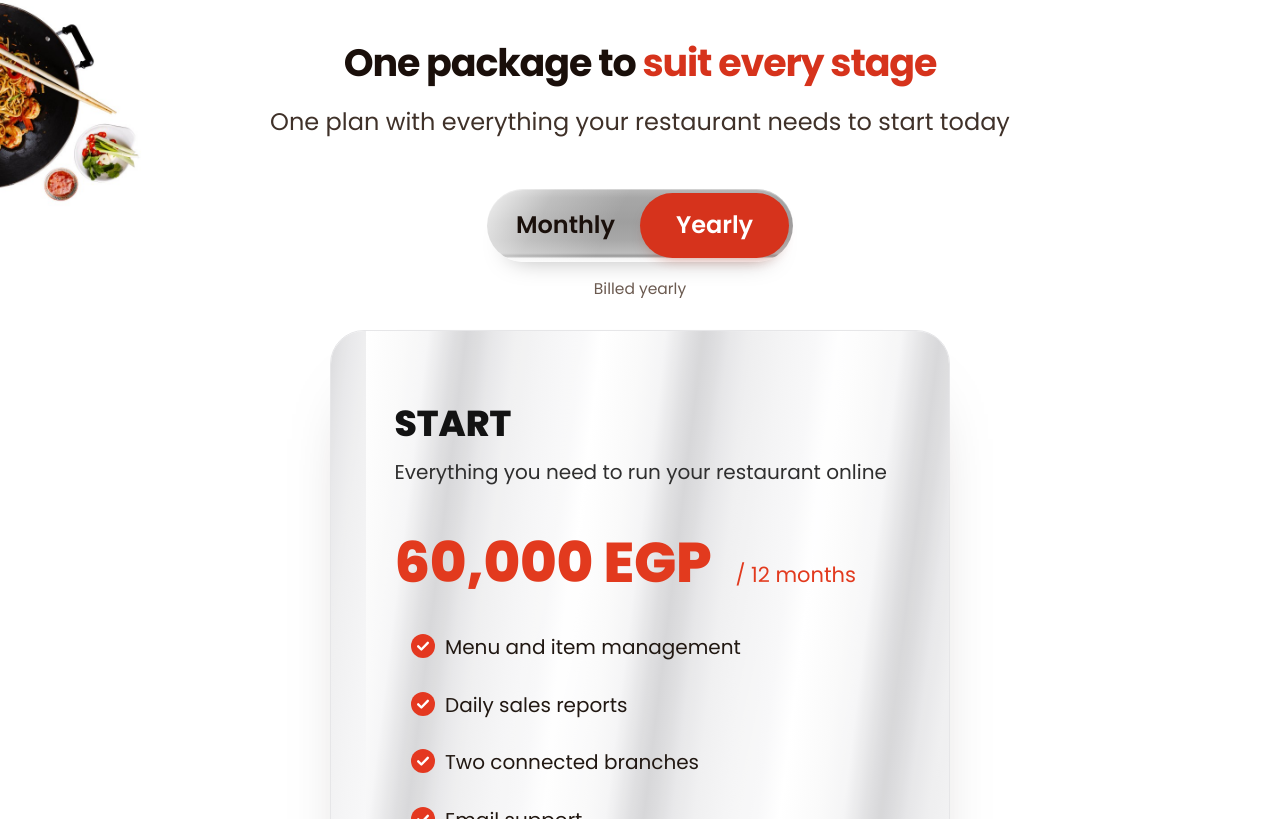
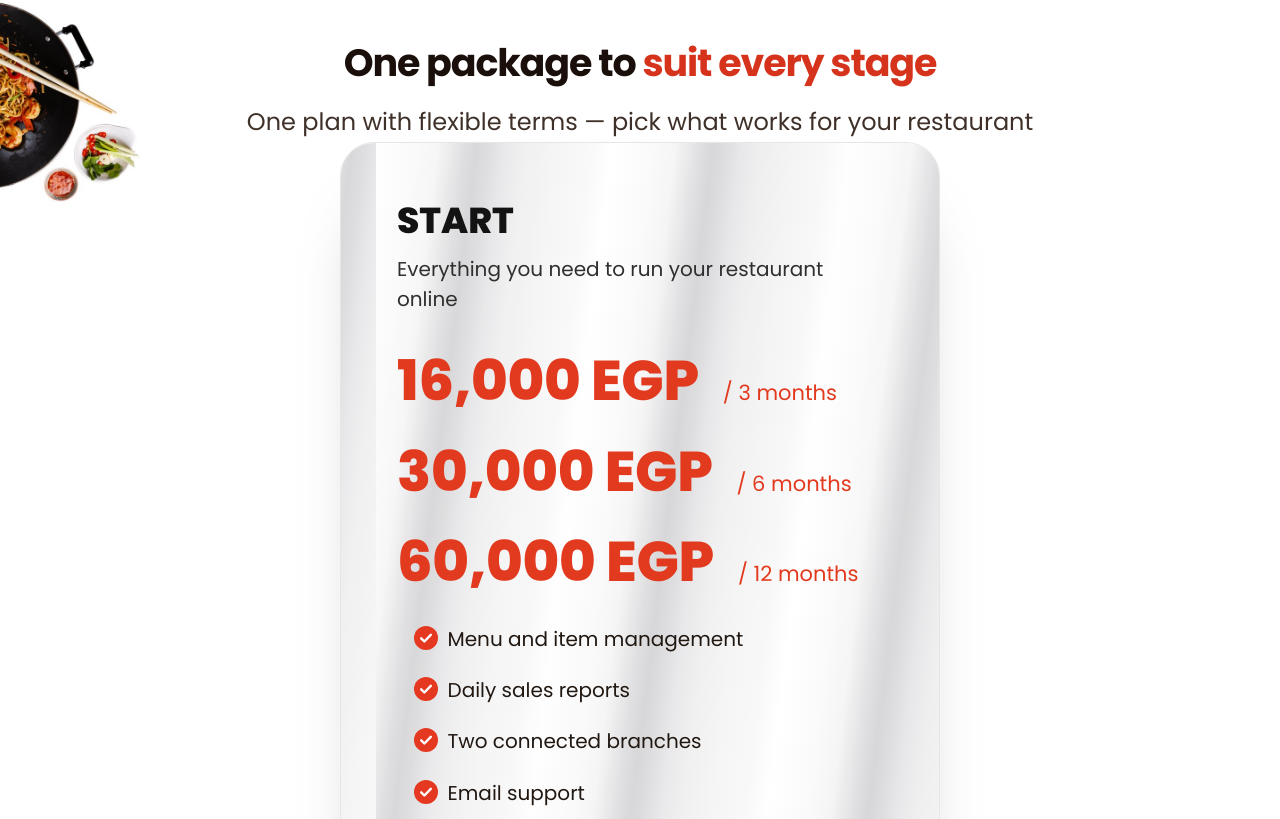
Before and after one commit to NawyOrders/Landing-Page, a Next.js app: page /en in a window 1280 px wide. Shown: the part 4401-5220 px from the top of the page. Built offline with nearby package versions, Linux system fonts and the light colour scheme; a web font is replaced by a local one.

Commit message:
fix: adjust pricing component layout and update Arabic/English translations for flexible terms

```diff
--- a/app/globals.css
+++ b/app/globals.css
@@ -1490,10 +1490,10 @@ a {
 
 .plans-grid {
   display: grid;
-  grid-template-columns: minmax(0, 620px);
+  grid-template-columns: minmax(0, 600px);
   justify-content: center;
   gap: 0;
-  max-width: 620px;
+  max-width: 600px;
   margin-inline: auto;
   align-items: stretch;
 }
@@ -1502,9 +1502,9 @@ a {
   position: relative;
   display: flex;
   flex-direction: column;
-  min-height: 0;
-  padding-block: 71.5px 64px;
-  padding-inline: 63.5px 54px;
+  min-height: 880px;
+  padding-block: 56px 52px;
+  padding-inline: 56px;
   overflow: hidden;
   border-radius: 34px;
   transform-style: preserve-3d;
@@ -1596,9 +1596,9 @@ a {
 .plan-prices {
   display: flex;
   flex-direction: column;
-  gap: 37.3px;
+  gap: 28px;
   min-height: 0;
-  margin-block-start: 44.7px;
+  margin-block-start: 36px;
 }
 
 .plans-grid.is-monthly .plan-prices {
@@ -1650,8 +1650,8 @@ a {
 
 .plan-features {
   display: grid;
-  gap: 30.8px;
-  margin-block-start: 38.8px;
+  gap: 24px;
+  margin-block-start: 32px;
   padding-inline-start: 16.5px;
   list-style: none;
 }
@@ -2285,6 +2285,21 @@ a {
   color: #5a463b;
 }
 
+.faq-list details[open] p {
+  animation: faqAnswerIn 0.25s ease both;
+}
+
+@keyframes faqAnswerIn {
+  from {
+    opacity: 0;
+    transform: translateY(-4px);
+  }
+  to {
+    opacity: 1;
+    transform: none;
+  }
+}
+
 .faq-aside {
   position: sticky;
   top: 108px;
--- a/components/Faq.tsx
+++ b/components/Faq.tsx
@@ -24,6 +24,7 @@ export default function Faq({ dict }: { dict?: Dictionary } = {}) {
             {faqs.map((item, index) => (
               <details
                 key={item.q}
+                name="faq"
                 data-reveal="left"
                 style={{ '--reveal-delay': `${index * 100}ms` } as CSSProperties}
               >
--- a/components/Pricing.tsx
+++ b/components/Pricing.tsx
@@ -1,39 +1,10 @@
-'use client';
-
-import { useId, useState, type CSSProperties, type KeyboardEvent } from 'react';
+import type { CSSProperties } from 'react';
 import { CheckIcon } from './Icons';
 import RegisterLink from './RegisterLink';
 import type { Dictionary } from '@/lib/i18n/dictionary';
 
-type Billing = 'monthly' | 'yearly';
-
 export default function Pricing({ dict }: { dict: Dictionary }) {
   const plans = dict.pricing.plans;
-  const [billing, setBilling] = useState<Billing>('yearly');
-  const yearly = billing === 'yearly';
-  const plansId = useId();
-
-  function handleBillingKeyDown(event: KeyboardEvent<HTMLDivElement>) {
-    const { key } = event;
-    if (!['ArrowLeft', 'ArrowRight', 'ArrowUp', 'ArrowDown', 'Home', 'End'].includes(key)) {
-      return;
-    }
-
-    event.preventDefault();
-    const next: Billing =
-      key === 'Home'
-        ? 'monthly'
-        : key === 'End'
-          ? 'yearly'
-          : billing === 'monthly'
-            ? 'yearly'
-            : 'monthly';
-
-    setBilling(next);
-    event.currentTarget
-      .querySelectorAll<HTMLButtonElement>('[role="radio"]')
-      [next === 'monthly' ? 0 : 1]?.focus();
-  }
 
   return (
     <section id="pricing" className="pricing-section">
@@ -51,68 +22,22 @@ export default function Pricing({ dict }: { dict: Dictionary }) {
           <h2 className="section-title">
             {dict.pricing.title1} <span className="accent">{dict.pricing.title2}</span>
           </h2>
-          <p className="section-sub">
-            {dict.pricing.subtitle}
-          </p>
+          <p className="section-sub">{dict.pricing.subtitle}</p>
         </header>
 
-        <div
-          className={`billing-toggle${yearly ? ' is-yearly' : ''}`}
-          data-reveal
-          role="radiogroup"
-          aria-label="Billing period"
-          onKeyDown={handleBillingKeyDown}
-        >
-          <span className="billing-thumb" aria-hidden="true" />
-          <button
-            type="button"
-            role="radio"
-            aria-checked={billing === 'monthly'}
-            aria-controls={plansId}
-            tabIndex={billing === 'monthly' ? 0 : -1}
-            onClick={() => setBilling('monthly')}
-          >
-            {dict.pricing.monthly}
-          </button>
-          <button
-            type="button"
-            role="radio"
-            aria-checked={billing === 'yearly'}
-            aria-controls={plansId}
-            tabIndex={billing === 'yearly' ? 0 : -1}
-            onClick={() => setBilling('yearly')}
-          >
-            {dict.pricing.yearly}
-          </button>
-        </div>
-
-        <p className="billing-note" aria-live="polite" aria-atomic="true">
-          <span key={billing}>{yearly ? dict.pricing.billingNoteYearly : dict.pricing.billingNoteMonthly}</span>
-        </p>
-
-        <div
-          id={plansId}
-          className={`plans-grid${yearly ? '' : ' is-monthly'}`}
-          data-billing={billing}
-        >
+        <div className="plans-grid">
           {plans.map((plan, index) => (
             <article
               key={plan.key}
-              className={`plan-card plan-card--${plan.key === 'growth' ? 'dark' : 'light'}`}
+              className="plan-card plan-card--light"
               data-reveal="flipup"
-              data-billing={billing}
               style={{ '--reveal-delay': `${index * 160}ms` } as CSSProperties}
             >
               <h3>{plan.name}</h3>
               <p className="plan-desc">{plan.desc}</p>
 
-              <div
-                key={billing}
-                className="plan-prices"
-                aria-live="polite"
-                aria-atomic="true"
-              >
-                {(yearly ? plan.prices.yearly : plan.prices.monthly).map((price) => (
+              <div className="plan-prices">
+                {plan.prices.map((price) => (
                   <p className="plan-price" key={price.amount + price.term}>
                     <span className="plan-amount">{price.amount}</span>
                     <span className="plan-term">{price.term}</span>
--- a/lib/i18n/ar.ts
+++ b/lib/i18n/ar.ts
@@ -102,20 +102,17 @@ export const ar: Dictionary = {
   pricing: {
     title1: 'باقة واحدة',
     title2: 'تناسب كل مرحلة',
-    subtitle: 'باقة واحدة تشمل كل ما يحتاجه مطعمك للبدء اليوم',
-    monthly: 'شهري',
-    yearly: 'سنوي',
-    billingNoteMonthly: 'يُحاسب شهريًا',
-    billingNoteYearly: 'يُحاسب سنويًا',
+    subtitle: 'باقة واحدة بمدد مرنة — اختر ما يناسب مطعمك',
     plans: [
       {
         key: 'start',
         name: 'البداية',
         desc: 'كل ما تحتاجه لإدارة مطعمك أونلاين',
-        prices: {
-          yearly: [{ amount: '٦٠٬٠٠٠ ج.م', term: '/ ١٢ شهرًا' }],
-          monthly: [{ amount: '٦٬٠٠٠ ج.م', term: '/ شهر' }],
-        },
+        prices: [
+          { amount: '١٦٬٠٠٠ ج.م', term: '/ ٣ أشهر' },
+          { amount: '٣٠٬٠٠٠ ج.م', term: '/ ٦ أشهر' },
+          { amount: '٦٠٬٠٠٠ ج.م', term: '/ ١٢ شهرًا' },
+        ],
         features: [
           { text: 'إدارة القائمة والمنتجات' },
           { text: 'تقارير المبيعات اليومية' },
@@ -169,8 +166,8 @@ export const ar: Dictionary = {
         a: 'من الاشتراك حتى استلام تطبيقك الجاهز، كل شيء في وقت قصير. يتواصل معنا فريقنا خلال ٤٨ ساعة ويرشدك خلال العملية كاملة.',
       },
       {
-        q: 'ماذا تشمل الباقة؟',
-        a: 'تشمل الباقة إدارة القائمة والمنتجات، تقارير المبيعات اليومية، فرعان متصلان، دعم عبر البريد الإلكتروني، موقع إلكتروني/PWA، وتطبيق أندرويد وآيفون.',
+        q: 'ماذا تشمل باقة البداية؟',
+        a: 'تشمل باقة البداية إدارة القائمة والمنتجات، تقارير المبيعات اليومية، فرعان متصلان، دعم عبر البريد الإلكتروني، موقع إلكتروني/PWA، وتطبيق أندرويد وآيفون. اختر ٣ أشهر بـ١٦٬٠٠٠ ج.م، أو ٦ أشهر بـ٣٠٬٠٠٠ ج.م، أو ١٢ شهرًا بـ٦٠٬٠٠٠ ج.م.',
       },
       {
         q: 'هل يمكن للتطبيق يتوافق مع هوية مطعمي؟',
--- a/lib/i18n/en.ts
+++ b/lib/i18n/en.ts
@@ -102,20 +102,17 @@ export const en: Dictionary = {
   pricing: {
     title1: 'One package to',
     title2: 'suit every stage',
-    subtitle: 'One plan with everything your restaurant needs to start today',
-    monthly: 'Monthly',
-    yearly: 'Yearly',
-    billingNoteMonthly: 'Billed monthly',
-    billingNoteYearly: 'Billed yearly',
+    subtitle: 'One plan with flexible terms — pick what works for your restaurant',
     plans: [
       {
         key: 'start',
         name: 'Start',
         desc: 'Everything you need to run your restaurant online',
-        prices: {
-          yearly: [{ amount: '60,000 EGP', term: '/ 12 months' }],
-          monthly: [{ amount: '6,000 EGP', term: '/ month' }],
-        },
+        prices: [
+          { amount: '16,000 EGP', term: '/ 3 months' },
+          { amount: '30,000 EGP', term: '/ 6 months' },
+          { amount: '60,000 EGP', term: '/ 12 months' },
+        ],
         features: [
           { text: 'Menu and item management' },
           { text: 'Daily sales reports' },
@@ -169,8 +166,8 @@ export const en: Dictionary = {
         a: 'From subscribing until receiving your ready app, everything happens in a short time. Our team contacts you within 48 hours and walks you through the whole process.',
       },
       {
-        q: 'What is included in the plan?',
-        a: 'The plan includes menu and item management, daily sales reports, two connected branches, email support, a website/PWA, and the Android and iOS app.',
+        q: 'What is included in the Start plan?',
+        a: 'The Start plan includes menu and item management, daily sales reports, two connected branches, email support, a website/PWA, and the Android and iOS app. Choose 3 months for 16,000 EGP, 6 months for 30,000 EGP, or 12 months for 60,000 EGP.',
       },
       {
         q: 'Can the app match my restaurant brand?',
```
Also changed, not shown: lib/i18n/dictionary.ts (+1 -8 lines).
